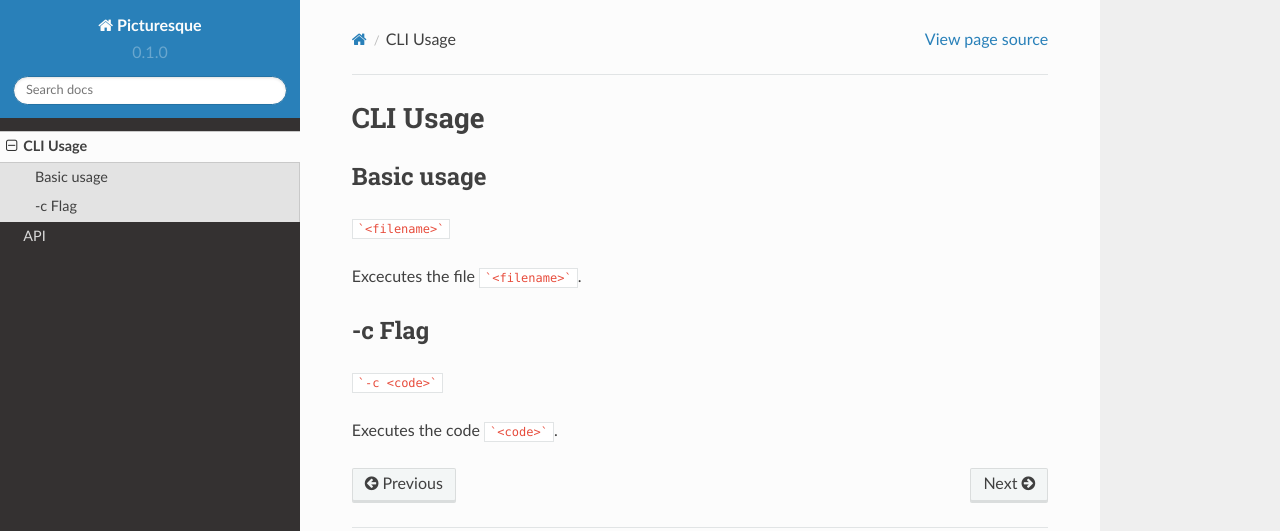
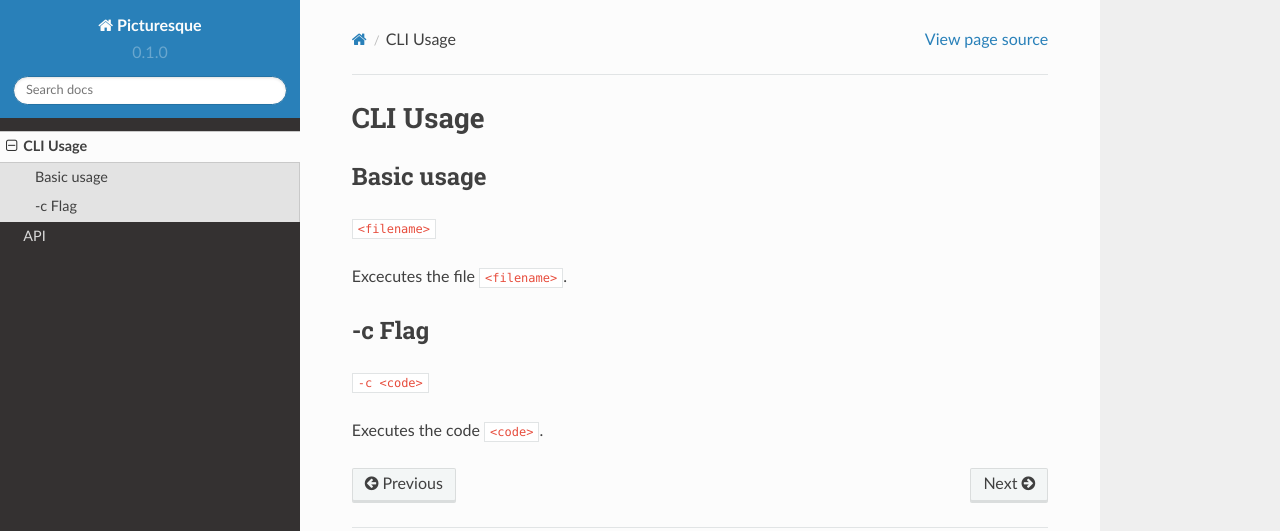
Before and after one commit to tiashDev/pic-docs, a Sphinx documentation site: the page built from docs/source/usage.rst, in a window 1280 px wide. Shown: the top 531 px of the page. Built offline with Sphinx 7.4.7 and the Read the Docs theme 2.0.0, drawn with Linux system fonts in a browser that asks for light colours.

Commit message:
Update usage.rst

````diff
--- a/docs/source/usage.rst
+++ b/docs/source/usage.rst
@@ -6,15 +6,15 @@ CLI Usage
 Basic usage
 -----------
 
-```<filename>```
+``<filename>``
 
-Excecutes the file ```<filename>```.
+Excecutes the file ``<filename>``.
 
 .. __c_flag:
 
 -c Flag
 -------
 
-```-c <code>```
+``-c <code>``
 
-Executes the code ```<code>```.
+Executes the code ``<code>``.
````
